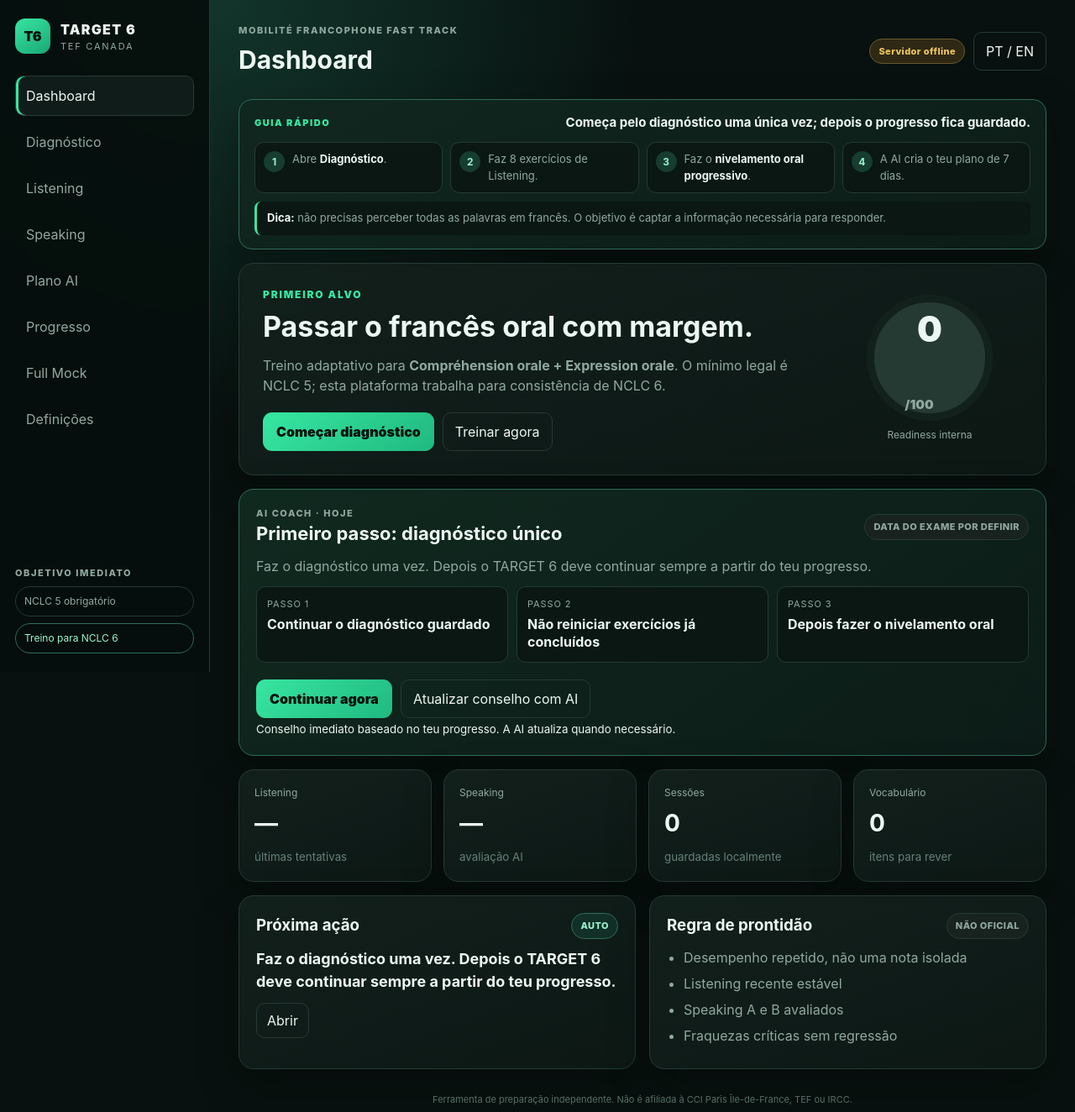
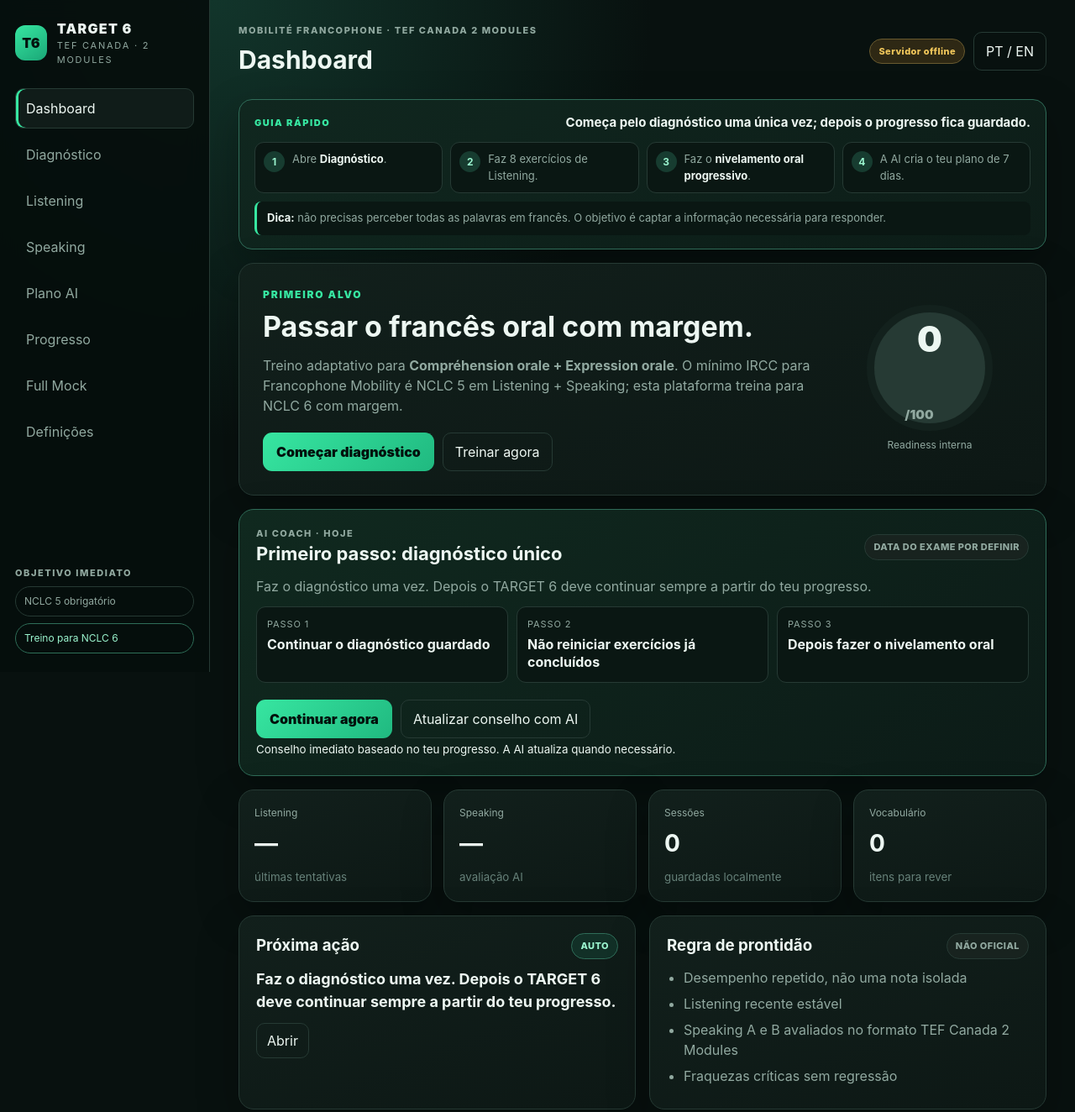
Before and after one commit to MrJesusBest/PraticaTrading-App, a website: page target6/public/index.html in a window 1280 px wide. Shown: the top 1324 px of the page at 84% size. Drawn offline with Linux system fonts and the light colour scheme; no server answers.

Commit message:
Align UI explicitly to TEF Canada 2 Modules

```diff
--- a/target6/public/index.html
+++ b/target6/public/index.html
@@ -14,7 +14,7 @@
         <div class="brand-mark">T6</div>
         <div>
           <div class="brand-title">TARGET 6</div>
-          <div class="brand-sub">TEF CANADA</div>
+          <div class="brand-sub">TEF CANADA · 2 MODULES</div>
         </div>
       </div>
 
@@ -39,7 +39,7 @@
     <main class="main">
       <header class="topbar">
         <div>
-          <div class="eyebrow">MOBILITÉ FRANCOPHONE FAST TRACK</div>
+          <div class="eyebrow">MOBILITÉ FRANCOPHONE · TEF CANADA 2 MODULES</div>
           <h1 id="pageTitle">Dashboard</h1>
         </div>
         <div class="top-actions">
@@ -63,7 +63,7 @@
           <div>
             <div class="hero-kicker">PRIMEIRO ALVO</div>
             <h2>Passar o francês oral com margem.</h2>
-            <p>Treino adaptativo para <strong>Compréhension orale + Expression orale</strong>. O mínimo legal é NCLC 5; esta plataforma trabalha para consistência de NCLC 6.</p>
+            <p>Treino adaptativo para <strong>Compréhension orale + Expression orale</strong>. O mínimo IRCC para Francophone Mobility é NCLC 5 em Listening + Speaking; esta plataforma treina para NCLC 6 com margem.</p>
             <div class="hero-actions">
               <button id="dashboardPrimaryAction" class="primary-btn">Continuar</button>
               <button class="secondary-btn" data-jump="listening">Treinar agora</button>
@@ -110,7 +110,7 @@
             <ul class="check-list">
               <li>Desempenho repetido, não uma nota isolada</li>
               <li>Listening recente estável</li>
-              <li>Speaking A e B avaliados</li>
+              <li>Speaking A e B avaliados no formato TEF Canada 2 Modules</li>
               <li>Fraquezas críticas sem regressão</li>
             </ul>
           </div>
@@ -334,8 +334,8 @@
           </div>
         </div>
         <div class="panel">
-          <div class="panel-head"><h3>Fase 2 — PR</h3><span class="badge neutral">DEPOIS</span></div>
-          <p>Reading + Writing ficam fora do Fast Track inicial. Quando o alvo oral estiver estabilizado, a plataforma pode expandir para <strong>NCLC 7 nas quatro competências</strong>.</p>
+          <div class="panel-head"><h3>Fora do objetivo atual</h3><span class="badge neutral">NÃO TREINADO AGORA</span></div>
+          <p><strong>Reading e Writing não fazem parte do objetivo atual.</strong> O TARGET 6 está focado em <strong>TEF Canada — 2 Modules: Listening + Speaking</strong> para Francophone Mobility.</p>
         </div>
       </section>
 
```
